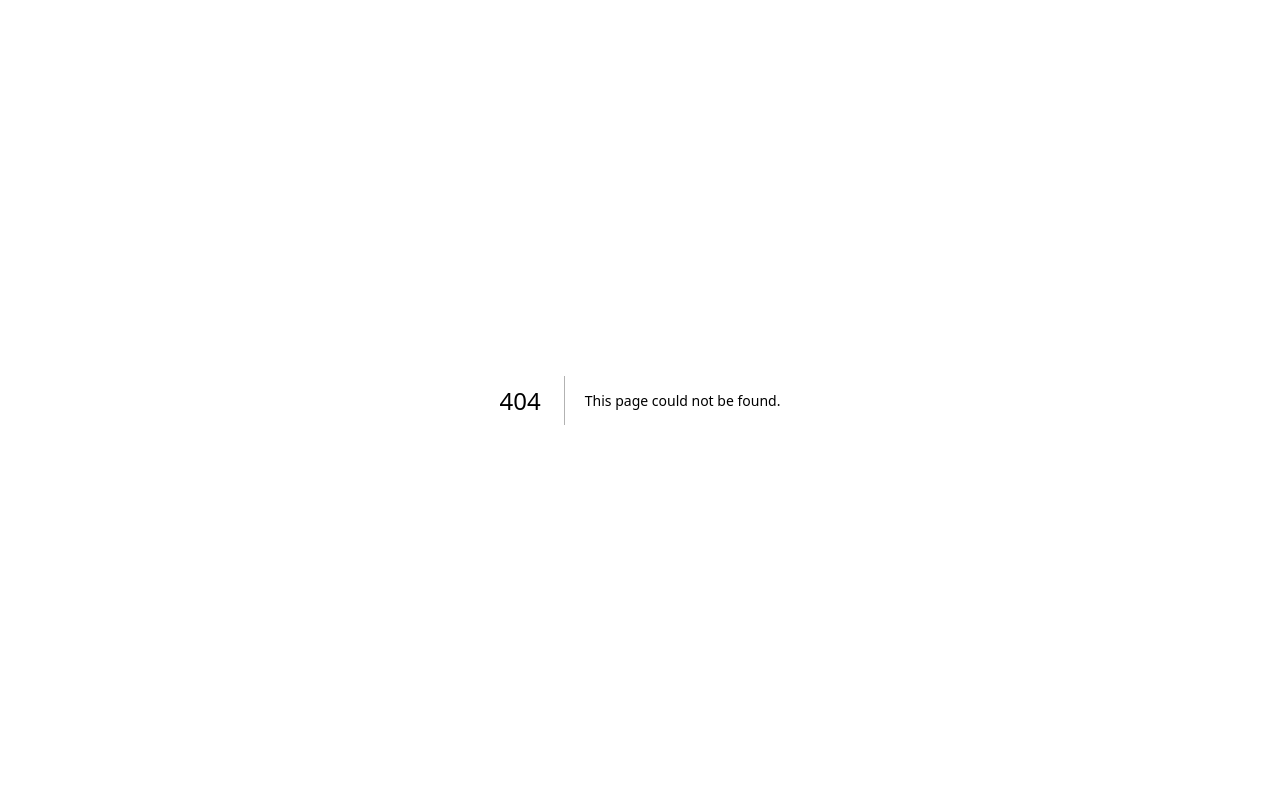
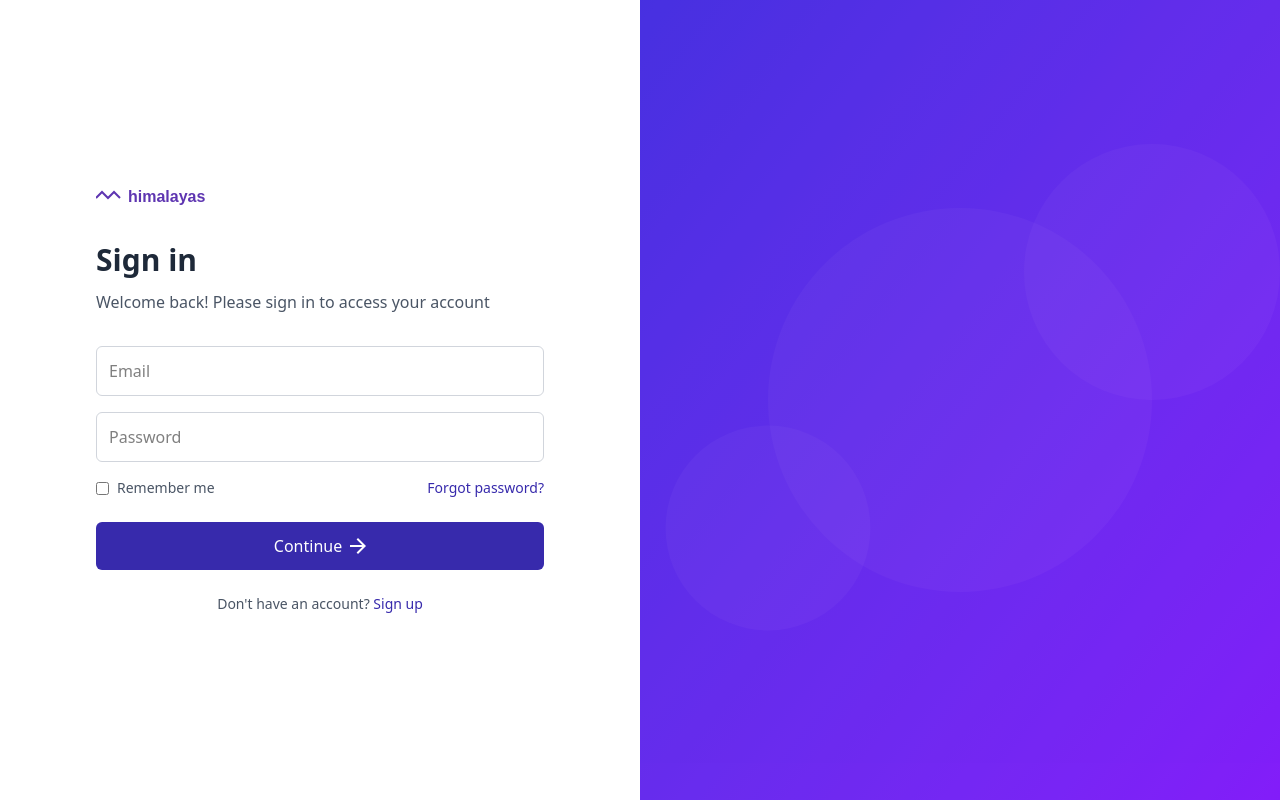
Before and after one commit to sujalkyal/CampusFlow, a Next.js app in the folder apps/teacher/: page /auth/signin in a window 1280 px wide. Before the commit this address had no page. Built offline with nearby package versions, Linux system fonts and the light colour scheme.

Commit message:
singup page made

```diff
--- /dev/null
+++ b/apps/teacher/app/auth/signin/page.jsx
@@ -0,0 +1,116 @@
+"use client";
+
+import { useState } from "react";
+import { useRouter } from "next/navigation";
+import axios from "axios";
+
+export default function Signin() {
+  const router = useRouter();
+  const [form, setForm] = useState({ email: "", password: "" });
+  const [error, setError] = useState("");
+
+  const handleSubmit = async (e) => {
+    e.preventDefault();
+    setError("");
+
+    try {
+      const response = await axios.post("/api/auth/signin", {
+        email: form.email,
+        password: form.password
+      });
+
+      // Redirect to dashboard or home page after successful login
+      router.push("/dashboard");
+    } catch (error) {
+      setError(error.response?.data?.error || "Invalid email or password");
+    }
+  };
+
+  return (
+    <div className="flex min-h-screen">
+      {/* Left side with form */}
+      <div className="w-1/2 flex flex-col items-center justify-center p-8 bg-white">
+        <div className="w-full max-w-md">
+          {/* Logo */}
+          <div className="mb-8">
+            <div className="flex items-center">
+              <div className="text-indigo-800 font-bold">
+                <svg width="120" height="24" viewBox="0 0 120 24" fill="none" xmlns="http://www.w3.org/2000/svg">
+                  <path d="M24 12 L18 6 L12 12 L6 6 L0 12" stroke="#5E35B1" strokeWidth="2" fill="none" />
+                  <text x="32" y="16" fontFamily="Arial" fontSize="16" fontWeight="600" fill="#5E35B1">himalayas</text>
+                </svg>
+              </div>
+            </div>
+          </div>
+
+          <h1 className="text-3xl font-semibold text-gray-800 mb-3">Sign in</h1>
+          <p className="text-gray-600 mb-8">Welcome back! Please sign in to access your account</p>
+
+
+          {error && (
+            <div className="mb-4 p-3 bg-red-50 border border-red-200 text-red-600 rounded-md text-sm">
+              {error}
+            </div>
+          )}
+
+          <form onSubmit={handleSubmit}>
+            <div className="mb-4">
+              <input
+                type="email"
+                placeholder="Email"
+                required
+                className="w-full p-3 border border-gray-300 rounded-md focus:outline-none focus:ring-1 focus:ring-indigo-500"
+                onChange={(e) => setForm({ ...form, email: e.target.value })}
+              />
+            </div>
+
+            <div className="mb-4">
+              <input
+                type="password"
+                placeholder="Password"
+                required
+                className="w-full p-3 border border-gray-300 rounded-md focus:outline-none focus:ring-1 focus:ring-indigo-500"
+                onChange={(e) => setForm({ ...form, password: e.target.value })}
+              />
+            </div>
+
+            <div className="flex justify-between items-center mb-6">
+              <label className="flex items-center">
+                <input type="checkbox" className="mr-2" />
+                <span className="text-sm text-gray-600">Remember me</span>
+              </label>
+              <a href="/forgot-password" className="text-sm text-indigo-800 hover:underline">
+                Forgot password?
+              </a>
+            </div>
+
+            <button
+              type="submit"
+              className="w-full bg-indigo-800 text-white p-3 rounded-md hover:bg-indigo-900 flex items-center justify-center"
+            >
+              Continue
+              <svg width="16" height="16" viewBox="0 0 16 16" fill="none" xmlns="http://www.w3.org/2000/svg" className="ml-2">
+                <path d="M8 0L6.59 1.41L12.17 7H0V9H12.17L6.59 14.59L8 16L16 8L8 0Z" fill="white"/>
+              </svg>
+            </button>
+          </form>
+
+          <div className="mt-6 text-center text-gray-600 text-sm">
+            Don't have an account? <a href="/signup" className="text-indigo-800 hover:underline">Sign up</a>
+          </div>
+        </div>
+      </div>
+
+      {/* Right side with purple background */}
+      <div className="w-1/2 bg-gradient-to-br from-indigo-700 to-purple-600 flex items-center justify-center">
+        <div className="w-full h-full bg-indigo-600 opacity-30">
+          <svg width="100%" height="100%" viewBox="0 0 500 500" xmlns="http://www.w3.org/2000/svg">
+            <circle cx="250" cy="250" r="150" fill="white" fillOpacity="0.1" />
+            <circle cx="400" cy="150" r="100" fill="white" fillOpacity="0.1" />
+            <circle cx="100" cy="350" r="80" fill="white" fillOpacity="0.1" />
+          </svg>
+        </div>
+      </div>
+    </div>
+  );
+}
--- a/apps/teacher/app/auth/signup/page.jsx
+++ b/apps/teacher/app/auth/signup/page.jsx
@@ -3,6 +3,7 @@
 import { useState, useEffect } from "react";
 import { useRouter } from "next/navigation";
 import axios from "axios";
+import Image from "next/image";
 
 export default function Signup() {
   const router = useRouter();
@@ -77,34 +78,61 @@ export default function Signup() {
   };
 
   return (
-    <div className="min-h-screen flex items-center justify-center bg-gray-100">
-      <div className="bg-white p-8 rounded-lg shadow-md w-96">
-        <h2 className="text-2xl font-bold mb-6 text-center">Signup</h2>
-        <form onSubmit={handleSubmit} className="space-y-4">
+    <div className="flex min-h-screen">
+      {/* Left side with form */}
+      <div className="w-1/2 flex flex-col items-center justify-center p-8 bg-white">
+        <div className="w-full max-w-md">
+          {/* Logo */}
+          <div className="mb-8">
+            <div className="flex items-center">
+              <div className="text-indigo-800 font-bold">
+                <svg width="" height="24" viewBox="0 0 120 24" fill="none" xmlns="http://www.w3.org/2000/svg">
+                  <text y="16" fontFamily="Arial" fontSize="16" fontWeight="600" fill="#5E35B1">College</text>
+                </svg>
+              </div>
+            </div>
+          </div>
+
+          <h1 className="text-3xl font-semibold text-gray-800 mb-3">Sign up</h1>
+
+          <form onSubmit={handleSubmit}>
+            <div className="mb-4">
               <input
                 type="text"
                 placeholder="Name"
                 required
-            className="w-full p-2 border rounded"
+                className="w-full p-3 border border-gray-300 rounded-md focus:outline-none focus:ring-1 focus:ring-indigo-500"
                 onChange={(e) => setForm({ ...form, name: e.target.value })}
               />
+            </div>
+
+            <div className="mb-4">
               <input
                 type="email"
                 placeholder="Email"
                 required
-            className="w-full p-2 border rounded"
+                className="w-full p-3 border border-gray-300 rounded-md focus:outline-none focus:ring-1 focus:ring-indigo-500"
                 onChange={(e) => setForm({ ...form, email: e.target.value })}
               />
+            </div>
+
+            <div className="mb-4">
               <input
                 type="password"
                 placeholder="Password"
                 required
-            className="w-full p-2 border rounded"
+                className="w-full p-3 border border-gray-300 rounded-md focus:outline-none focus:ring-1 focus:ring-indigo-500"
                 onChange={(e) => setForm({ ...form, password: e.target.value })}
               />
+            </div>
 
             {/* Department Selection */}
-          <select className="w-full p-2 border rounded" onChange={(e) => handleDeptChange(e.target.value)} required>
+            <div className="mb-4">
+              <select
+                className="w-full p-3 border border-gray-300 rounded-md focus:outline-none focus:ring-1 focus:ring-indigo-500"
+                onChange={(e) => handleDeptChange(e.target.value)}
+                required
+              >
                 <option value="">Select Department</option>
                 {departments.map((dept) => (
                   <option key={dept.id} value={dept.id}>
@@ -112,12 +140,14 @@ export default function Signup() {
                   </option>
                 ))}
               </select>
+            </div>
 
             {/* Multi-Select for Batches */}
             {batches.length > 0 && (
+              <div className="mb-4">
                 <select
                   multiple
-              className="w-full p-2 border rounded h-24"
+                  className="w-full p-3 border border-gray-300 rounded-md focus:outline-none focus:ring-1 focus:ring-indigo-500 h-24"
                   onChange={handleBatchChange}
                   required
                 >
@@ -127,13 +157,15 @@ export default function Signup() {
                     </option>
                   ))}
                 </select>
+              </div>
             )}
 
             {/* Multi-Select for Subjects */}
             {subjects.length > 0 && (
+              <div className="mb-4">
                 <select
                   multiple
-              className="w-full p-2 border rounded h-24"
+                  className="w-full p-3 border border-gray-300 rounded-md focus:outline-none focus:ring-1 focus:ring-indigo-500 h-24"
                   onChange={handleSubjectChange}
                   required
                 >
@@ -143,12 +175,35 @@ export default function Signup() {
                     </option>
                   ))}
                 </select>
+              </div>
             )}
 
-          <button type="submit" className="w-full bg-blue-500 text-white p-2 rounded hover:bg-blue-600">
-            Signup
+            <button
+              type="submit"
+              className="w-full bg-indigo-800 text-white p-3 rounded-md hover:bg-indigo-900 flex items-center justify-center"
+            >
+              Continue
+              <svg width="16" height="16" viewBox="0 0 16 16" fill="none" xmlns="http://www.w3.org/2000/svg" className="ml-2">
+                <path d="M8 0L6.59 1.41L12.17 7H0V9H12.17L6.59 14.59L8 16L16 8L8 0Z" fill="white"/>
+              </svg>
             </button>
           </form>
+
+          <div className="mt-6 text-center text-gray-600 text-sm">
+            Already have an account? <a href="/api/auth/signin" className="text-indigo-800 hover:underline">Sign in</a>
+          </div>
+        </div>
+      </div>
+
+      {/* Right side with purple background */}
+      <div className="w-1/2 bg-gradient-to-br from-indigo-700 to-purple-600 flex items-center justify-center">
+        <div className="w-full h-full bg-indigo-600 opacity-30">
+          <svg width="100%" height="100%" viewBox="0 0 500 500" xmlns="http://www.w3.org/2000/svg">
+            <circle cx="250" cy="250" r="150" fill="white" fillOpacity="0.1" />
+            <circle cx="400" cy="150" r="100" fill="white" fillOpacity="0.1" />
+            <circle cx="100" cy="350" r="80" fill="white" fillOpacity="0.1" />
+          </svg>
+        </div>
       </div>
     </div>
   );
--- a/apps/teacher/app/lib/auth.js
+++ b/apps/teacher/app/lib/auth.js
@@ -45,4 +45,7 @@ export const authOptions = {
     },
   },
   secret: process.env.NEXTAUTH_SECRET || "secret",
+  pages: {
+    signIn: "/auth/signin", // Specify the path to your custom sign-in page
+  },
 };
```
Lines whose indentation alone changed are shown as unchanged.
